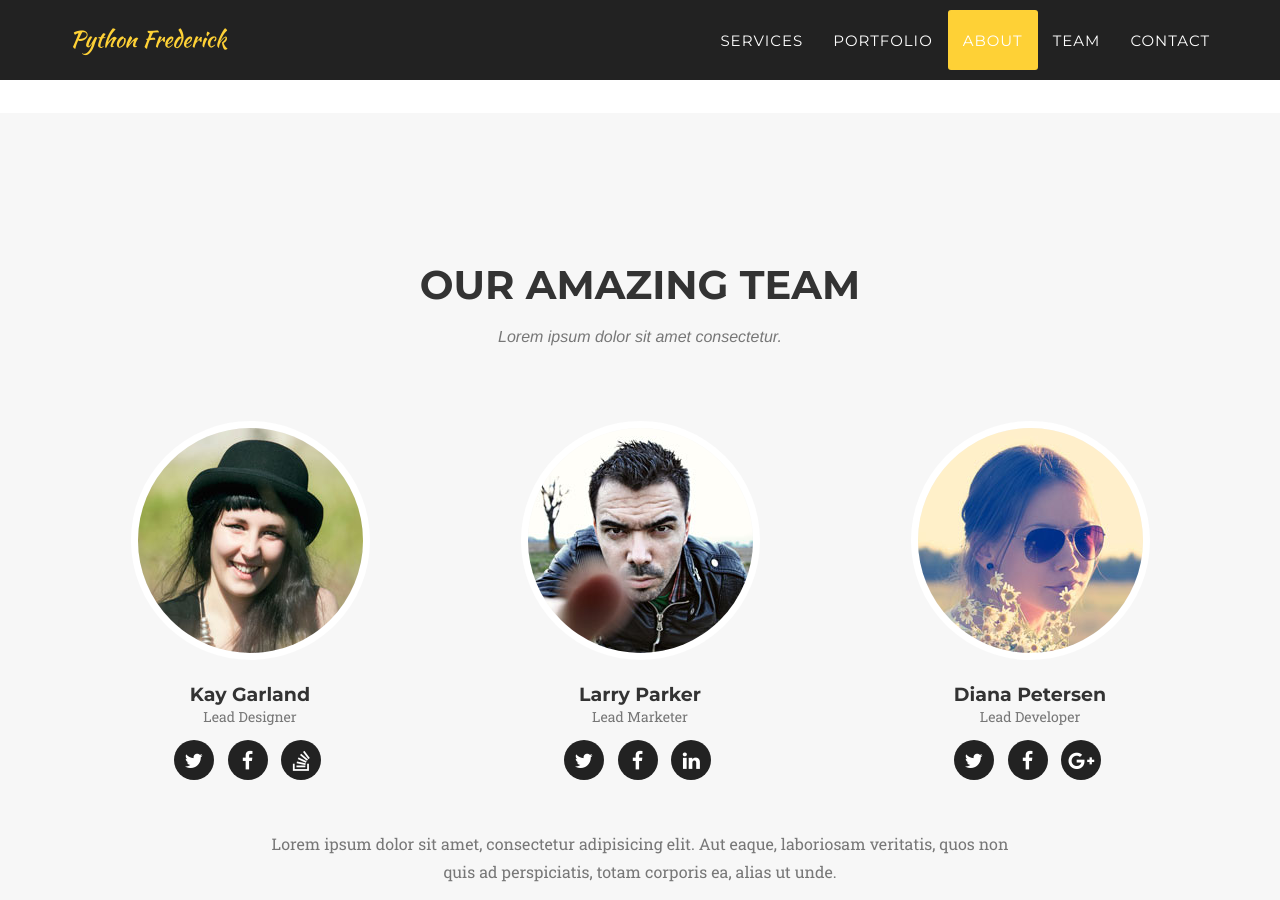
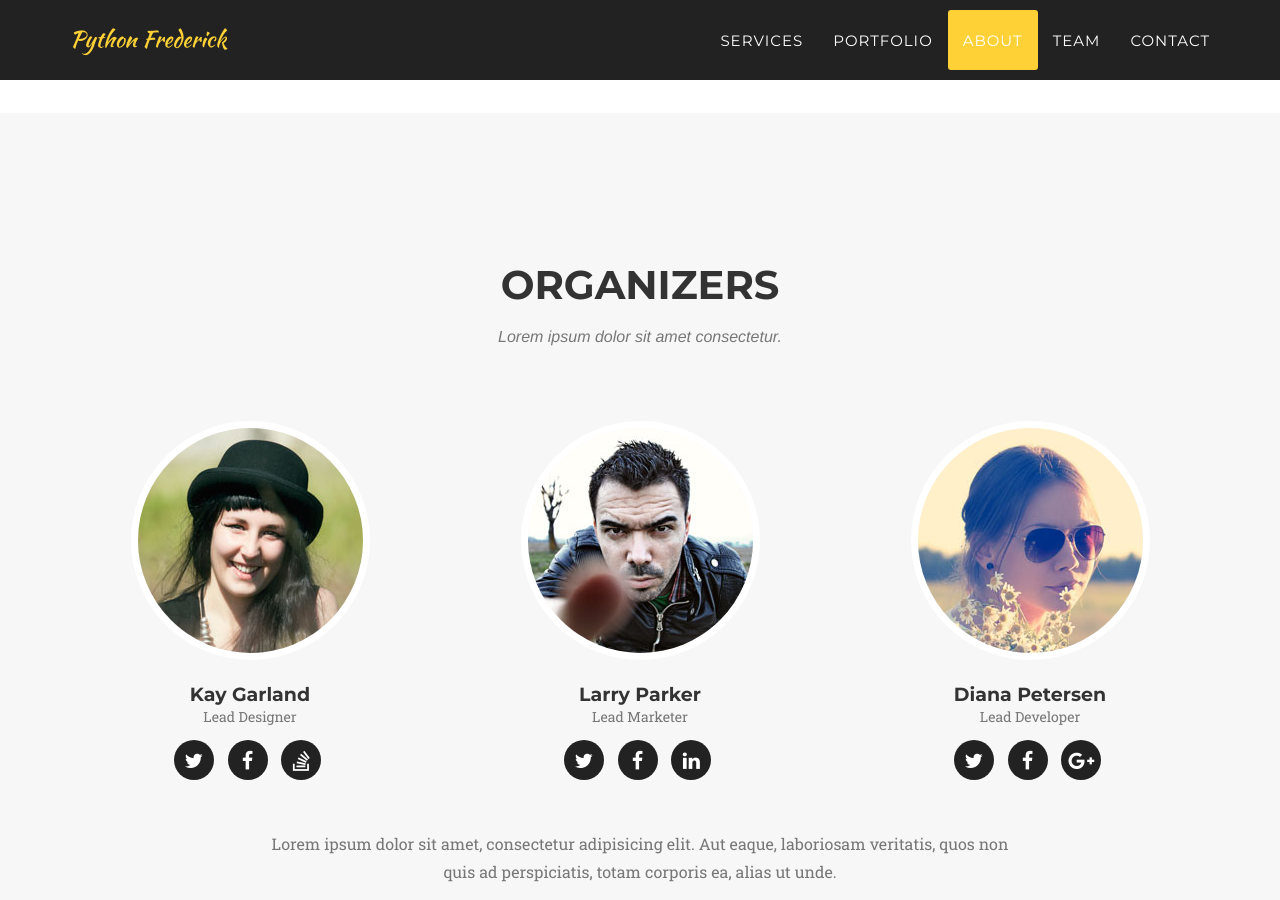
Before and after one commit to python-frederick/python-frederick.github.io, a Jekyll site: the page built from index.html, in a window 1280 px wide and 900 px high, scrolled down 4452 px. Built offline with Jekyll 4.4.1, drawn with Linux system fonts in a browser that asks for light colours; some web fonts are replaced.

Commit message:
"Team" to "Organizers"
Issue #5

```diff
--- a/_includes/team.html
+++ b/_includes/team.html
@@ -3,7 +3,7 @@
         <div class="container">
             <div class="row">
                 <div class="col-lg-12 text-center">
-                    <h2 class="section-heading">Our Amazing Team</h2>
+                    <h2 class="section-heading">Organizers</h2>
                     <h3 class="section-subheading text-muted">Lorem ipsum dolor sit amet consectetur.</h3>
                 </div>
             </div>
```
